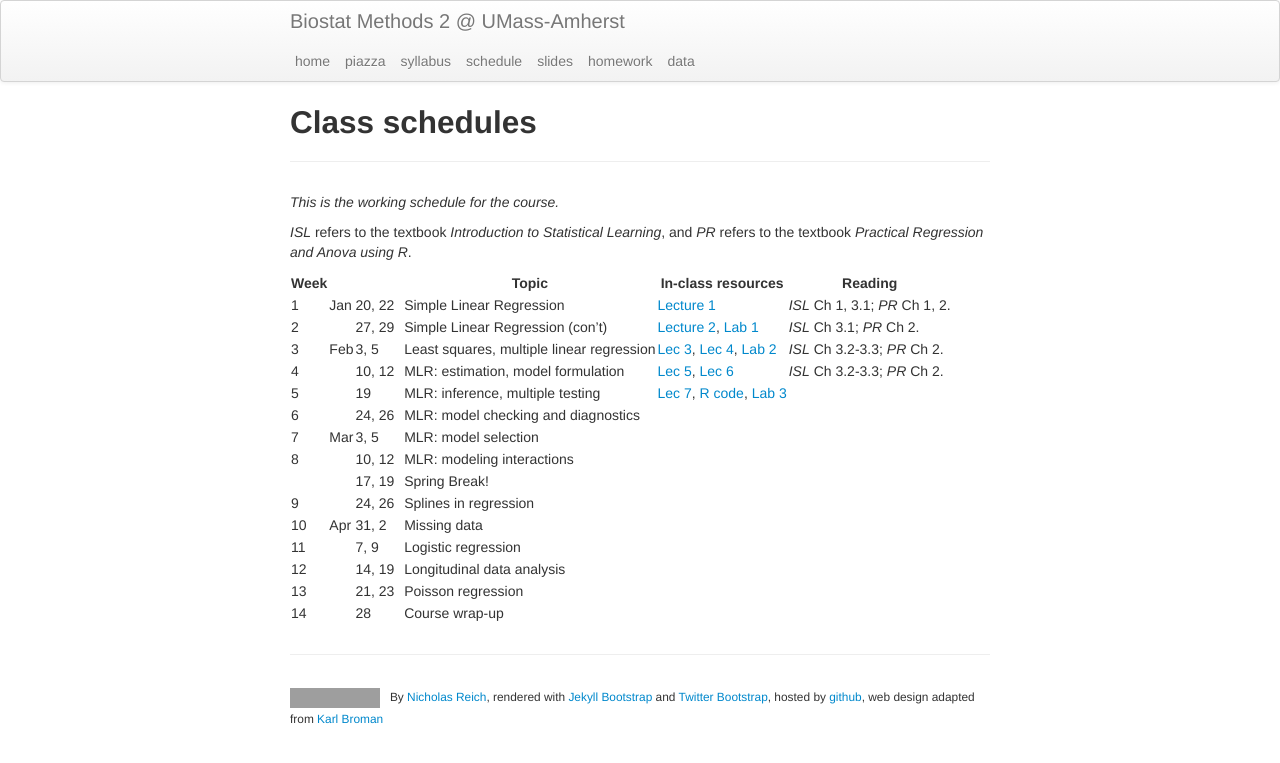
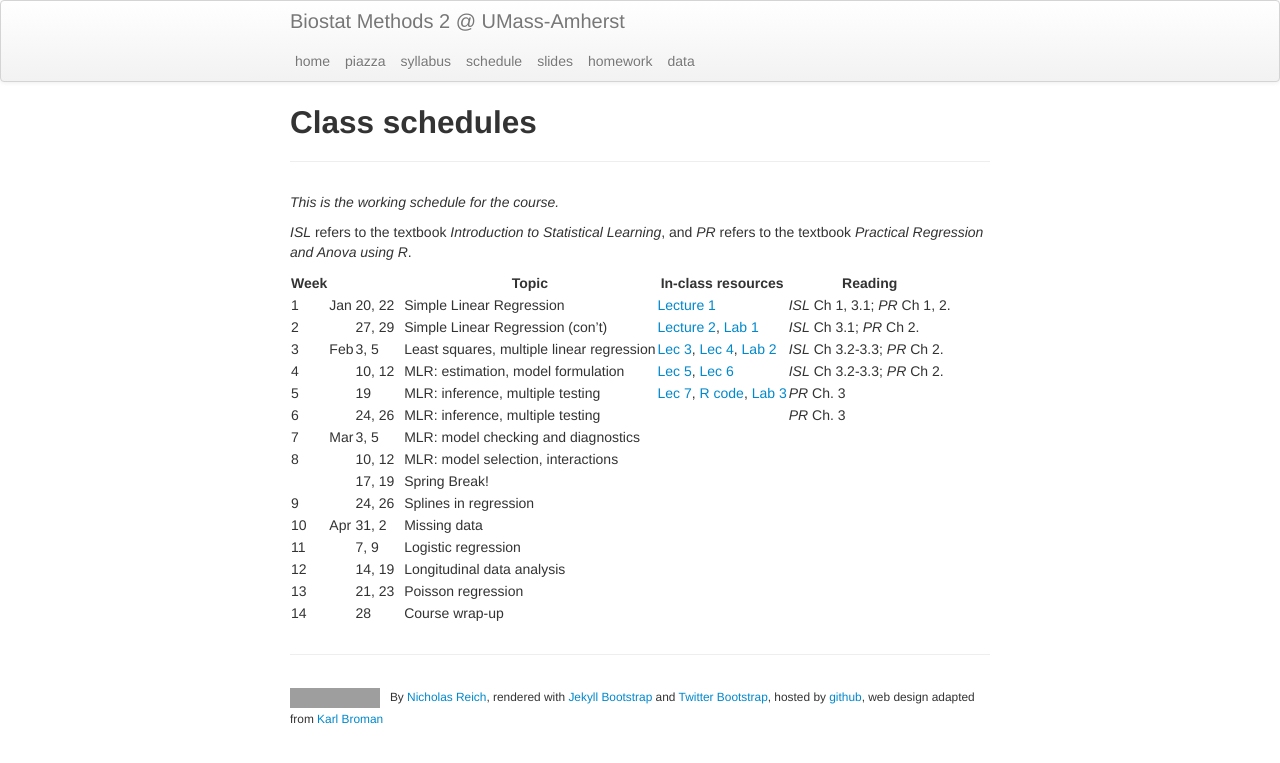
Before and after one commit to nickreich/stat-modeling-2015, a Jekyll site: the page built from pages/schedule.md, in a window 1280 px wide. Shown: the top 763 px of the page. Built offline with Jekyll 4.4.1, drawn with Linux system fonts in a browser that asks for light colours; grey boxes are pictures that could not be loaded.

Commit message:
schedule udpate.

```diff
--- a/pages/schedule.md
+++ b/pages/schedule.md
@@ -14,10 +14,10 @@ Week |       |     | Topic   | In-class resources | Reading
  2   |     | 27, 29  &nbsp;| Simple Linear Regression (con't) | [Lecture 2](../assets/lectures/lecture2-slr-basics/lecture2-slr-basics.pdf), [Lab 1](../assets/labs/lab1-intro-slr.pdf) | _ISL_ Ch 3.1; _PR_ Ch 2.
  3   | Feb | 3, 5   | Least squares, multiple linear regression | [Lec 3](../assets/lectures/lecture3-slr-anova/lecture3-SLR-anova.pdf), [Lec 4](../assets/lectures/lecture4-mlr-intro/lecture4-mlr-intro.pdf), [Lab 2](../assets/labs/lab2-intro-mlr.pdf) | _ISL_ Ch 3.2-3.3; _PR_ Ch 2.
  4   |     | 10, 12 | MLR: estimation, model formulation | [Lec 5](../assets/lectures/lecture5-mlr-estimation-formulation/lecture5-mlr-estimation-formulation.pdf), [Lec 6](../assets/lectures/lecture6-mlr-categorical/lecture6-mlr-categorical.pdf) | _ISL_ Ch 3.2-3.3; _PR_ Ch 2.
- 5   |     | 19     | MLR: inference, multiple testing | [Lec 7](../assets/lectures/lecture7-mlr-inference/lecture7-mlr-inference.pdf), [R code](../assets/labs/sampling-distribution-simulation.R), [Lab 3](../assets/labs/lab3-mlr-inference.pdf) |
- 6   |     | 24, 26 | MLR: model checking and diagnostics | |
- 7   | Mar | 3, 5   | MLR: model selection |  |
- 8   |     | 10, 12 | MLR: modeling interactions | |
+ 5   |     | 19     | MLR: inference, multiple testing | [Lec 7](../assets/lectures/lecture7-mlr-inference/lecture7-mlr-inference.pdf), [R code](../assets/labs/sampling-distribution-simulation.R), [Lab 3](../assets/labs/lab3-mlr-inference.pdf) | _PR_ Ch. 3
+ 6   |     | 24, 26 | MLR: inference, multiple testing | | _PR_ Ch. 3
+ 7   | Mar | 3, 5   | MLR: model checking and diagnostics |  |
+ 8   |     | 10, 12 | MLR: model selection, interactions | |
      |     | 17, 19 | Spring Break! | |
  9   |     | 24, 26 | Splines in regression | |
  10  | Apr | 31, 2  | Missing data | |
```
